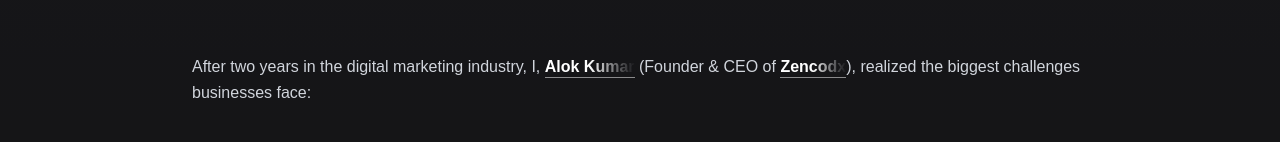
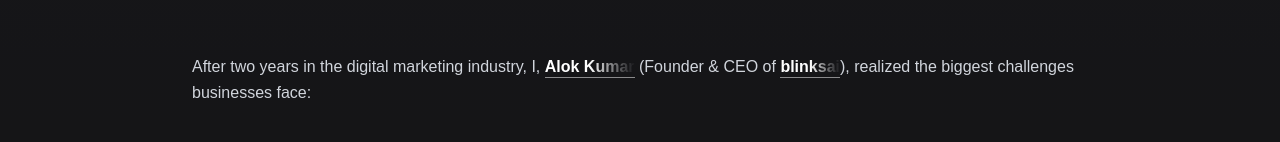
Before and after one commit to RUSHi-VAiRALE/blinks-ai, a Next.js app: page /about in a window 1280 px wide. Shown: the part 658-800 px from the top of the page. Built offline with nearby package versions, Linux system fonts and the light colour scheme.

Commit message:
type error fixes

```diff
--- a/src/app/about/page.jsx
+++ b/src/app/about/page.jsx
@@ -91,7 +91,7 @@
 
             <motion.div variants={fadeIn} className="mb-10 text-center md:text-left">
               <p className="text-gray-300 mb-6 leading-relaxed">
-                After two years in the digital marketing industry, I, <span className="font-bold bg-gradient-to-r from-white via-white to-zinc-900 text-transparent bg-clip-text border-b border-white/50 pb-0.5">Alok Kumar</span> (Founder & CEO of <span className="font-bold bg-gradient-to-r from-white via-white to-zinc-900 text-transparent bg-clip-text border-b border-white/50 pb-0.5">Zencodx</span>),
+                After two years in the digital marketing industry, I, <span className="font-bold bg-gradient-to-r from-white via-white to-zinc-900 text-transparent bg-clip-text border-b border-white/50 pb-0.5">Alok Kumar</span> (Founder & CEO of <span className="font-bold bg-gradient-to-r from-white via-white to-zinc-900 text-transparent bg-clip-text border-b border-white/50 pb-0.5">blinksai</span>),
                 realized the biggest challenges businesses face:
               </p>
             </motion.div>
```
